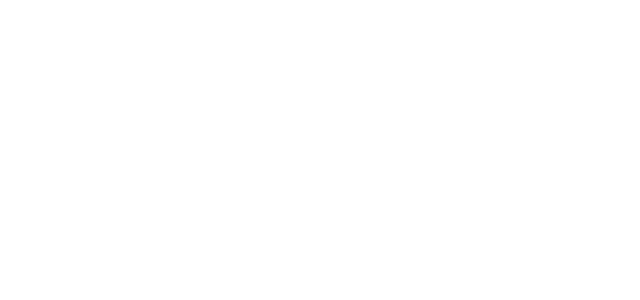
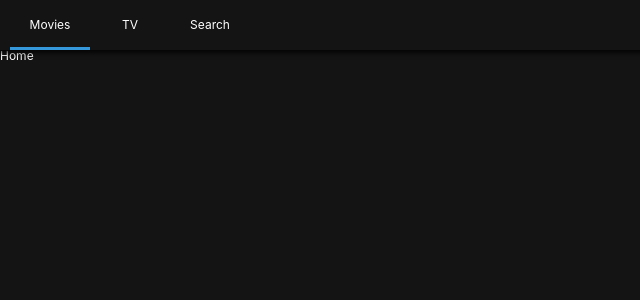
Before and after one commit to min-ki/Nomflix, a React (Create React App) app: page / in a window 1280 px wide. Shown: the top 300 px of the page, without its empty margins (0-640 px from the left). Built offline with nearby package versions, Linux system fonts and the light colour scheme.

Commit message:
#3.4 Location Aware Header 까지 완료
Signed-off-by: min_2271 <min_2271@naver.com>

```diff
--- a/package.json
+++ b/package.json
@@ -6,7 +6,10 @@
     "prop-types": "^15.7.2",
     "react": "^16.8.6",
     "react-dom": "^16.8.6",
-    "react-scripts": "3.0.1"
+    "react-router-dom": "^5.0.1",
+    "react-scripts": "3.0.1",
+    "styled-components": "^4.3.2",
+    "styled-reset": "^2.0.16"
   },
   "scripts": {
     "start": "react-scripts start",
--- a/src/App.jsx
+++ /dev/null
@@ -1,7 +0,0 @@
-import React from "react";
-
-function App() {
-  return <div className="App" />;
-}
-
-export default App;
--- /dev/null
+++ b/src/Components/App.jsx
@@ -0,0 +1,14 @@
+import React from "react";
+import Router from "Components/Router";
+import GlobalStyles from "Components/GlobalStyles";
+
+function App() {
+  return (
+    <>
+      <Router />
+      <GlobalStyles />
+    </>
+  );
+}
+
+export default App;
--- /dev/null
+++ b/src/Components/GlobalStyles.jsx
@@ -0,0 +1,24 @@
+import { createGlobalStyle } from "styled-components";
+import reset from "styled-reset";
+
+const globalStyle = createGlobalStyle`
+    ${reset};
+    a {
+        text-decoration: none;
+        color: inherit;
+    }
+
+    * {
+        box-sizing: border-box;
+    }
+
+    body {
+        font-family: -apple-system, BlinkMacSystemFont, 'Segoe UI', Roboto, Oxygen, Ubuntu, Cantarell, 'Open Sans', 'Helvetica Neue', sans-serif;
+        font-size: 12px;
+        background-color: rgba(20, 20, 20, 1);
+        color: white;
+        padding-top: 50px;
+    }
+`;
+
+export default globalStyle;
--- /dev/null
+++ b/src/Components/Header.jsx
@@ -0,0 +1,56 @@
+import React from "react";
+import { Link, withRouter } from "react-router-dom";
+import styled from "styled-components";
+
+const Header = styled.header`
+  color: white;
+  position: fixed;
+  top: 0;
+  left: 0;
+  width: 100%;
+  height: 50px;
+  display: flex;
+  align-items: center;
+  padding: 0px 10px;
+  background-color: rgba(20, 20, 20, 0.8);
+  z-index: 10;
+  box-shadow: 0px 1px 5px 2px rgba(0, 0, 0, 0.8);
+`;
+
+const List = styled.ul`
+  display: flex;
+`;
+
+const Item = styled.li`
+  width: 80px;
+  height: 50px;
+  text-align: center;
+  border-bottom: 3px solid
+    ${props => (props.current ? "#3498db" : "transparent")};
+  transition: border-bottom 0.5s ease-in-out;
+`;
+
+const SLink = styled(Link)`
+  height: 50px;
+  display: flex;
+  align-items: center;
+  justify-content: center;
+`;
+
+// withRouter를 사용하면 props를 받을 수 있다.
+export default withRouter(({ location: { pathname } }) => (
+  <Header>
+    {console.log(pathname)}
+    <List>
+      <Item current={pathname === "/"}>
+        <SLink to="/">Movies </SLink>
+      </Item>
+      <Item current={pathname === "/tv"}>
+        <SLink to="/tv">TV </SLink>
+      </Item>
+      <Item current={pathname === "/search"}>
+        <SLink to="/search">Search </SLink>
+      </Item>
+    </List>
+  </Header>
+));
--- /dev/null
+++ b/src/Components/Router.jsx
@@ -0,0 +1,26 @@
+import React from "react";
+import {
+  BrowserRouter as Router,
+  Route,
+  Redirect,
+  Switch
+} from "react-router-dom";
+import Home from "Routes/Home";
+import TV from "Routes/TV";
+import Header from "Components/Header";
+import Search from "Routes/Search";
+
+export default () => (
+  //   React Router는 하나의 Child element만 Render함.
+  <Router>
+    <>
+      <Header />
+      <Switch>
+        <Route path="/" exact component={Home} />
+        <Route path="/tv" component={TV} />
+        <Route path="/search" component={Search} />
+        <Redirect from="*" to="/" />
+      </Switch>
+    </>
+  </Router>
+);
--- /dev/null
+++ b/src/Routes/Detail.jsx
@@ -0,0 +1 @@
+export default () => "Detail";
--- /dev/null
+++ b/src/Routes/Home.jsx
@@ -0,0 +1 @@
+export default () => "Home";
--- /dev/null
+++ b/src/Routes/Search.jsx
@@ -0,0 +1 @@
+export default () => "Search";
--- /dev/null
+++ b/src/Routes/TV.jsx
@@ -0,0 +1 @@
+export default () => "TV";
--- a/src/index.jsx
+++ b/src/index.jsx
@@ -1,5 +1,5 @@
 import React from "react";
 import ReactDOM from "react-dom";
-import App from "./App";
+import App from "Components/App";
 
 ReactDOM.render(<App />, document.getElementById("root"));
```
Also changed, not shown: 2 other files (tests, documents, lock files or other folders).
